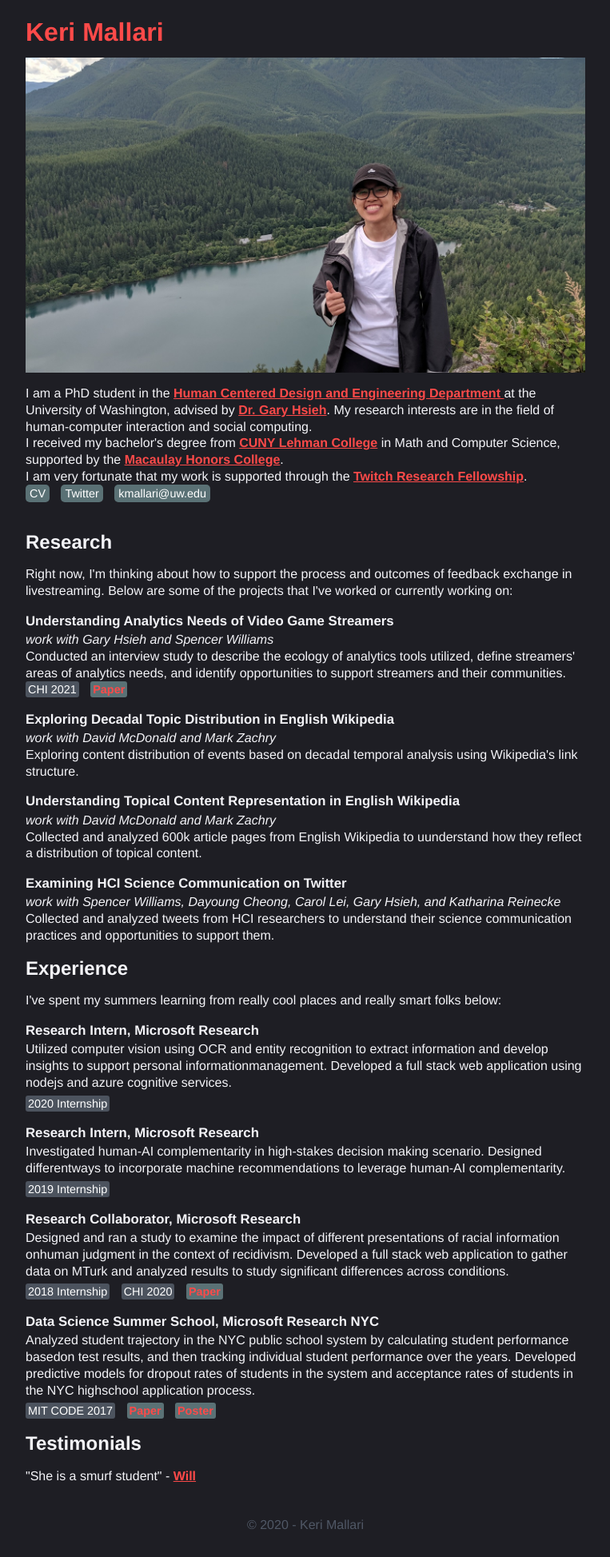
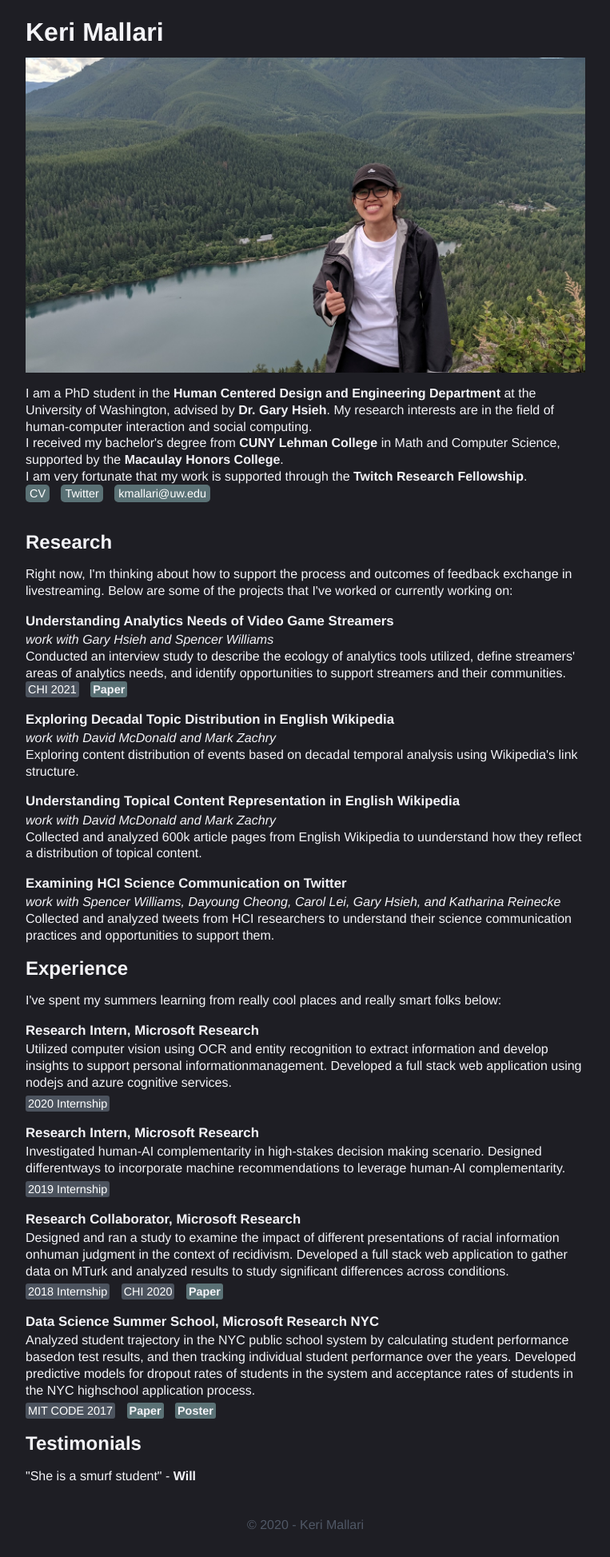
Before and after one commit to kerixyz/temp, a Jekyll site: the page built from index.html, in a window 1280 px wide. Shown: the whole page at 80% size, without its empty margins (258-1021 px from the left). Built offline with Jekyll 4.4.1, drawn with Linux system fonts in a browser that asks for light colours.

Commit message:
change colors

```diff
--- a/css/main.css
+++ b/css/main.css
@@ -6,14 +6,15 @@ body{
     line-height: 1.3em;
 }
 a{
-    color: #FE4A49;
+    color: #F4F4F8;
+    text-decoration: none;
     font-weight: bold;
 }
-/* a:hover{
-    color: ;
-} */
+a:hover{
+    color: FED766;
+}
 h1, h2, h3{
-    color #F4F4F8;
+    color: #F4F4F8;
 }
 .post h1{
     line-height: 1.2em;
```
